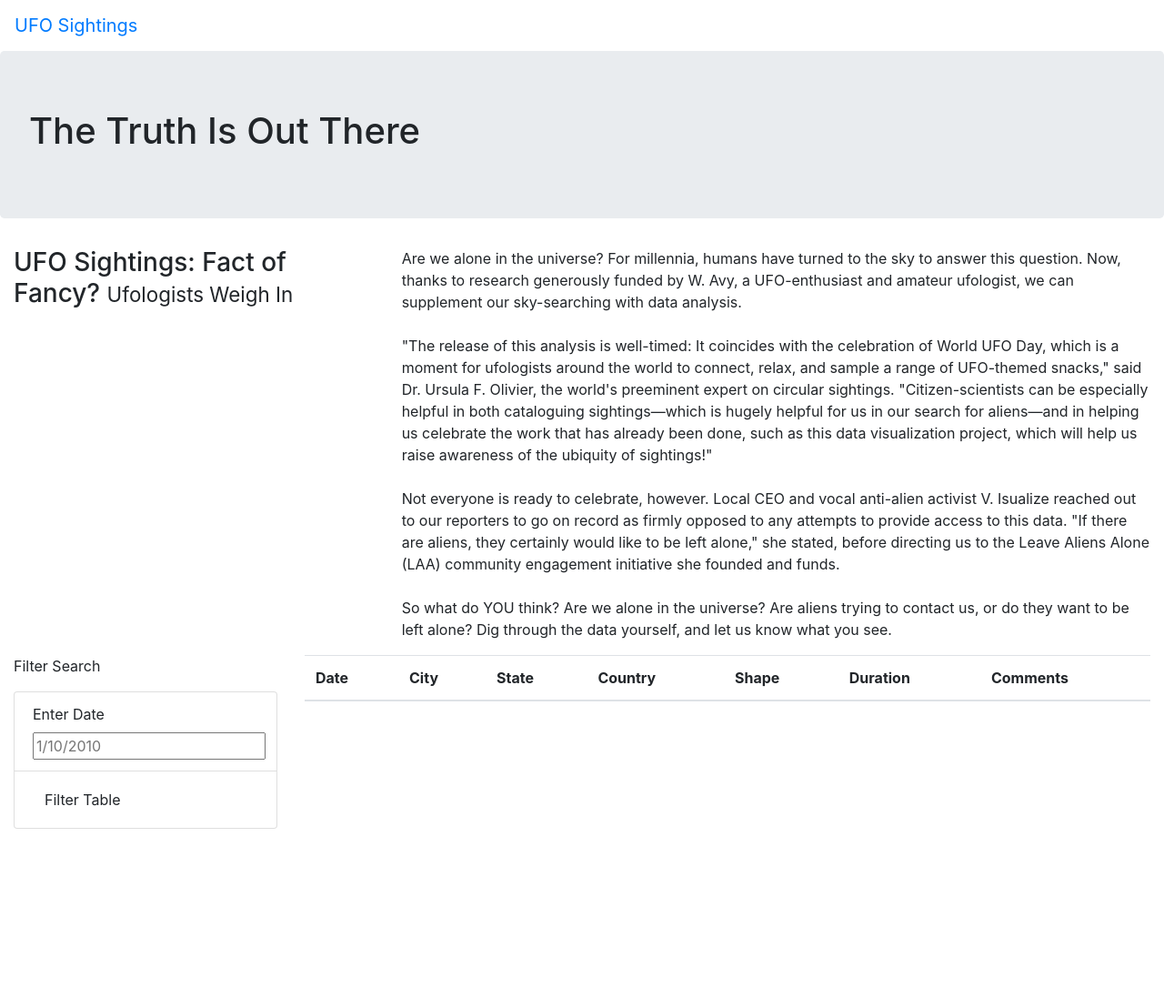
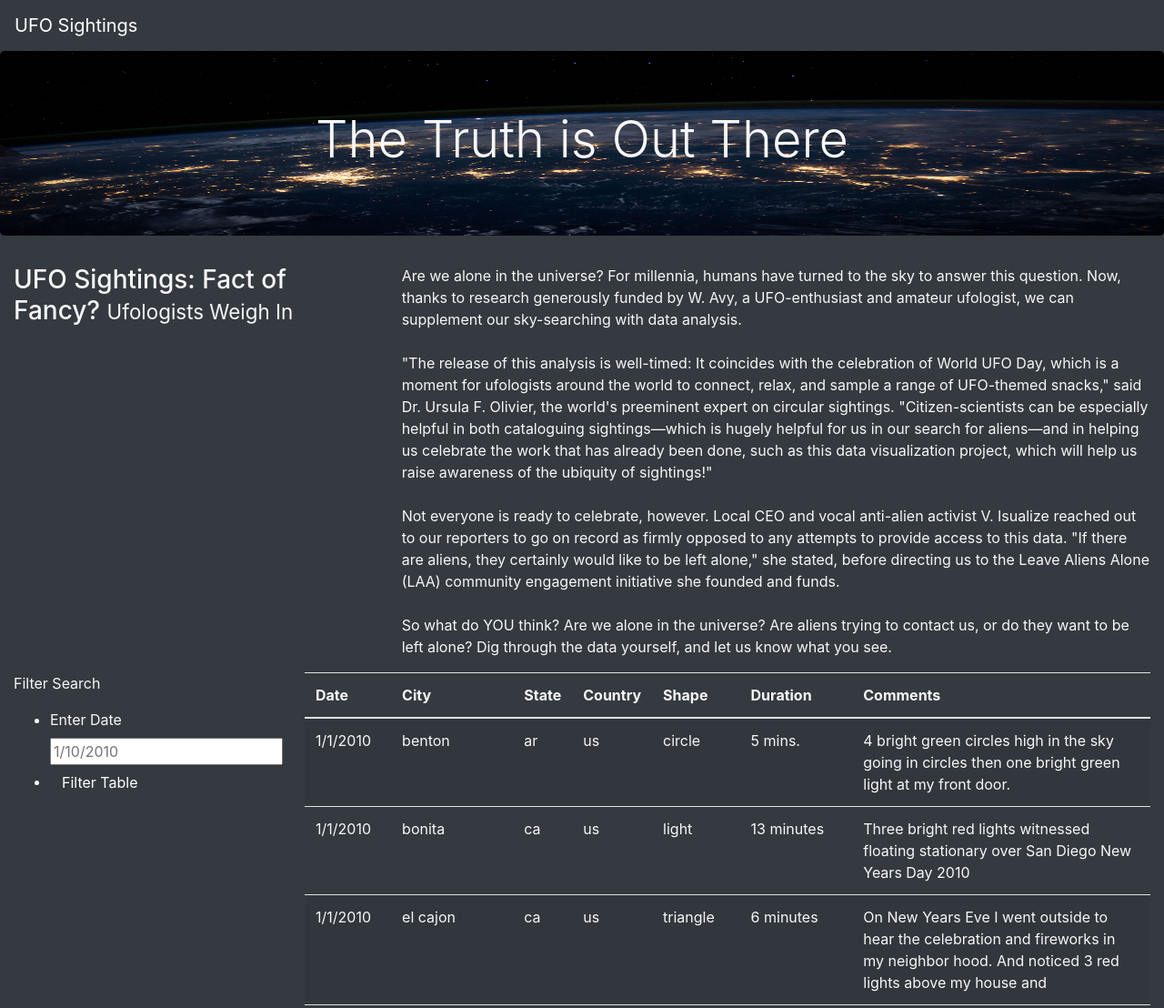
Before and after one commit to sonjaynicolay/UFOs, a plain HTML site: page index.html in a window 1280 px wide. Shown: the top 1108 px of the page at 91% size. Before the commit the page ends 911 px from the top, so only its background shows below. Drawn offline with nearby package versions, Linux system fonts and the light colour scheme.

Commit message:
Module work complete

```diff
--- a/index.html
+++ b/index.html
@@ -12,13 +12,13 @@
     <link rel="stylesheet" href="static/css/style.css">
 </head>
 
-<body>
+<body class="bg-dark">
     <div class="wrapper">
-        <nav class="navbar navbar-expand-lg">
+        <nav class="navbar navbar-dark bg-dark navbar-expand-lg">
             <a class="navbar-brand" href="index.html">UFO Sightings</a>
         </nav>
         <div class="jumbotron">
-            <h1>The Truth Is Out There</h1>
+            <h1 class="display-4">The Truth is Out There</h1>
         </div>
         <div class="container-fluid">
             <div class="row">
@@ -52,19 +52,20 @@
         <div class="container-fluid">
             <div class="row">
                 <div class="col-md-3">
-                    <form>
+                    <form class="bg-dark">
                         <p>Filter Search</p>
-                        <ul class="list-group">
-                            <li class="list-group-item">
-                                <label for="date">Enter Date</label>
-                                <input type="text" placeholder="1/10/2010" id="datetime" />
-
-                            </li>
-                            <li class="list-group-item">
-                                <button id="filter-btn" type="button" class="btn btn-default">Filter Table</button>
-                            </li>
+                        <ul class="bg-dark">
+                          <li class="bg-dark">
+                            <label for="date">Enter Date</label>
+                            <input type="text" placeholder="1/10/2010" id="datetime" />
+                          </li>
+                          <li class="bg-dark">
+                             <button id="filter-btn" type="button" class="btn btn-dark">
+                               Filter Table
+                             </button>
+                          </li>
                         </ul>
-                    </form>
+                       </form>
                 </div>
                 <div class="col-md-9">
                     <table class="table table-striped">
@@ -85,6 +86,9 @@
             </div>
         </div>
     </div>
+    <script src="https://cdnjs.cloudflare.com/ajax/libs/d3/4.11.0/d3.js"></script>
+  <script src="static/js/data.js"></script>
+  <script src="static/js/app.js"></script>
 </body>
 
 </html>
--- a/static/css/style.css
+++ b/static/css/style.css
@@ -0,0 +1,13 @@
+body {
+    color: #f7f7f7;
+}
+
+.jumbotron {
+    background-image: url("../images/nasa.jpg");
+    background-size: 100% 100%;
+    text-align: center;
+}
+
+table {
+    color: #f7f7f7 !important;
+}
--- a/static/js/app.js
+++ b/static/js/app.js
@@ -42,7 +42,7 @@ function buildTable(data) {
 
   // Next, loop through each object in the data
   // and append a row and cells for each value in the row
-data.forEach((dataRow) => {}
+  data.forEach((dataRow) => {
     // Append a row to the table body
     let row = tbody.append("tr");
 
@@ -51,6 +51,6 @@ data.forEach((dataRow) => {}
     Object.values(dataRow).forEach((val) => {
       let cell = row.append("td");
       cell.text(val);
+    });
+  });
 }
-  );
-});
```
Also changed, not shown: static/images/nasa.jpg (added). Lines whose indentation alone changed are shown as unchanged.
